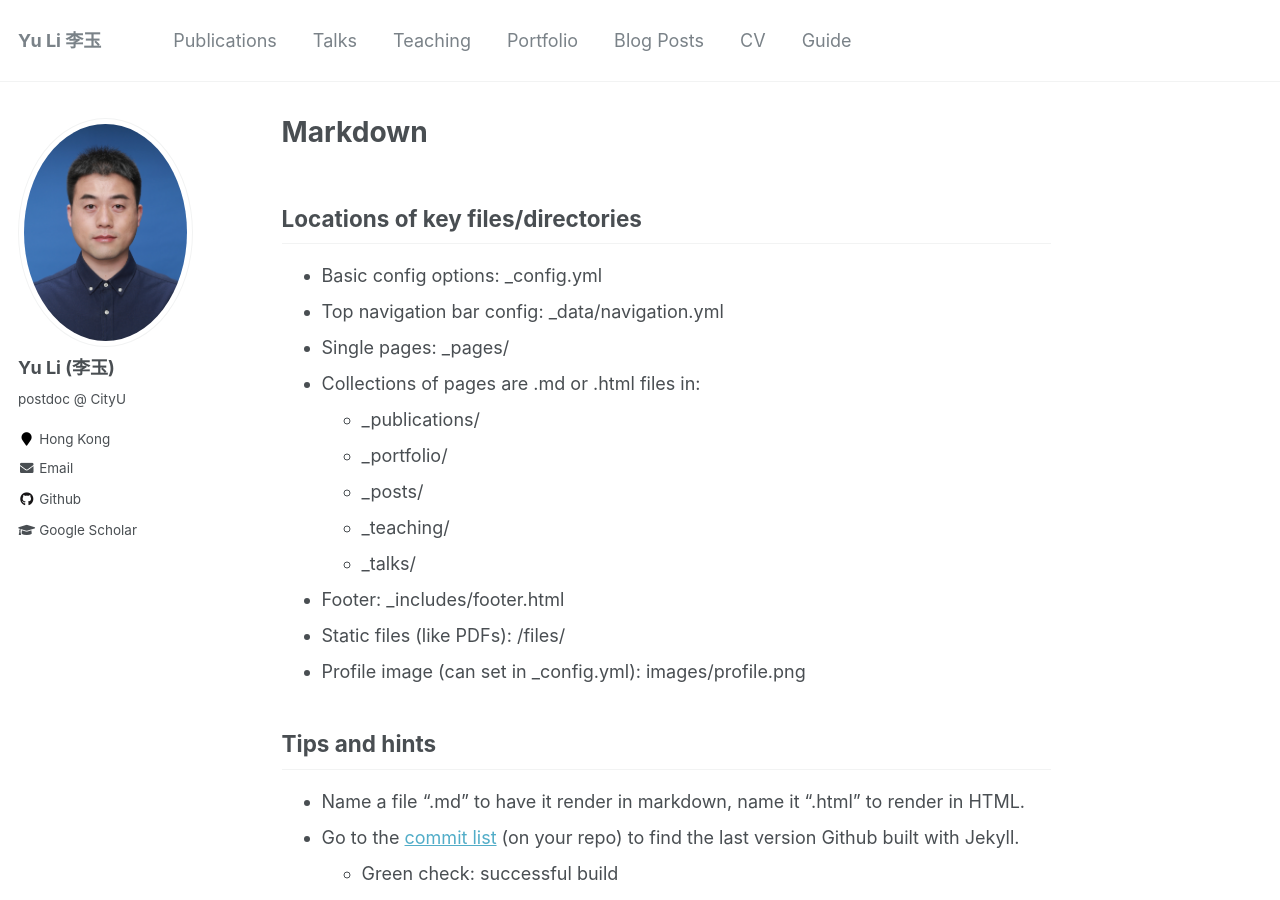
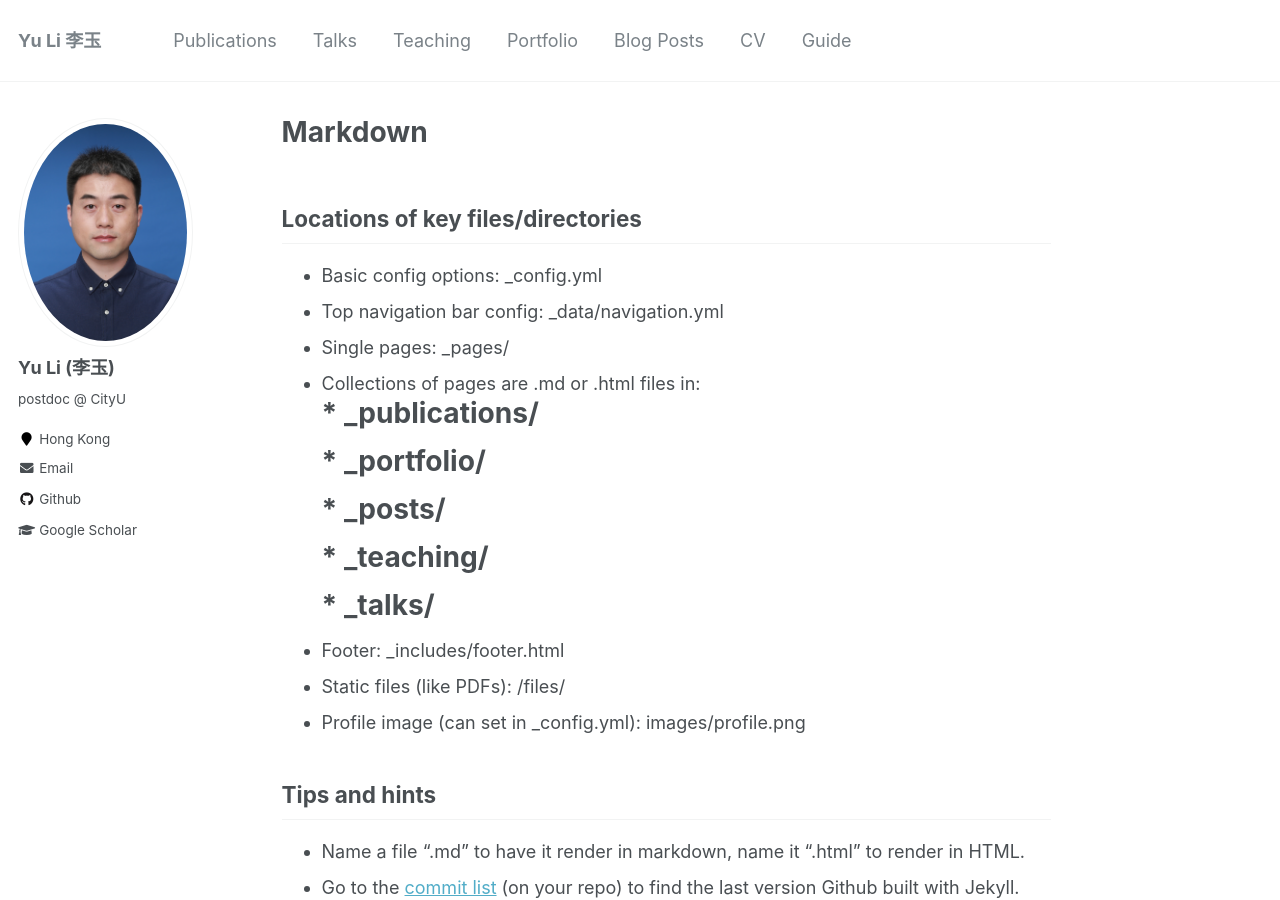
Before and after one commit to liyu1990/liyu1990.github.io, a Jekyll site: the page built from _pages/markdown.md, in a window 1280 px wide and 900 px high. Built offline with Jekyll 4.4.1, drawn with Linux system fonts in a browser that asks for light colours.

```diff
--- a/_pages/markdown.md
+++ b/_pages/markdown.md
@@ -13,11 +13,11 @@ redirect_from:
 * Top navigation bar config: _data/navigation.yml
 * Single pages: _pages/
 * Collections of pages are .md or .html files in:
-  * _publications/
-  * _portfolio/
-  * _posts/
-  * _teaching/
-  * _talks/
+#  * _publications/
+#  * _portfolio/
+#  * _posts/
+#  * _teaching/
+#  * _talks/
 * Footer: _includes/footer.html
 * Static files (like PDFs): /files/
 * Profile image (can set in _config.yml): images/profile.png
```
